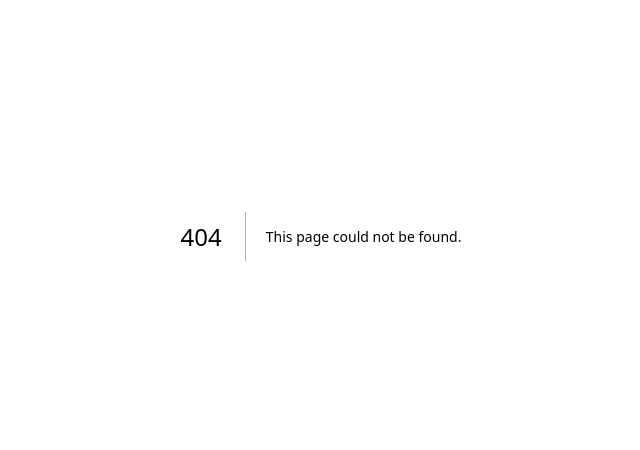
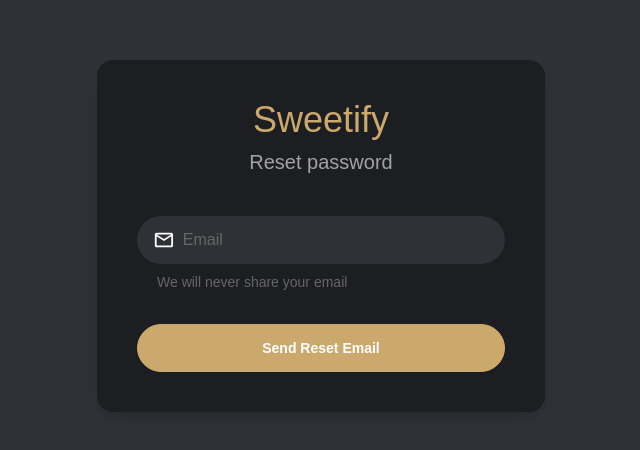
Before and after one commit to SamehMakkie/sweetify, a Next.js app: page /reset-password in a window 1280 px wide. Before the commit this address had no page. Shown: the part 164-614 px from the top of the page, without its empty margins (319-959 px from the left). Built offline with nearby package versions, Linux system fonts and the light colour scheme; a web font is replaced by a local one.

Commit message:
Add Password Reset page

```diff
--- /dev/null
+++ b/src/app/reset-password/page.tsx
@@ -0,0 +1,32 @@
+import FormsInput from "@/components/FormsInput/FormsInput";
+import Link from "next/link";
+import React from "react";
+import { MdOutlineEmail } from "react-icons/md";
+
+const page = () => {
+  return (
+    <div className="flex w-full min-h-screen justify-center items-center bg-secondary">
+      <div className="flex flex-col max-w-md grow gap-10 bg-dark-secondary rounded-2xl shadow-lg p-10">
+        <div className="flex flex-col w-full gap-2">
+          <Link href="/">
+            <h1 className="text-primary text-center text-4xl">Sweetify</h1>
+          </Link>
+          <p className="text-body-text text-center text-xl">Reset password</p>
+        </div>
+        <div className="flex flex-col w-full gap-8">
+          <FormsInput
+            type="email"
+            placeholder="Email"
+            leftIcon={<MdOutlineEmail className="text-white" size={24} />}
+            msgDetails="We will never share your email"
+          />
+          <button className="w-full btn rounded-full text-white btn-primary">
+            Send Reset Email
+          </button>
+        </div>
+      </div>
+    </div>
+  );
+};
+
+export default page;
```
